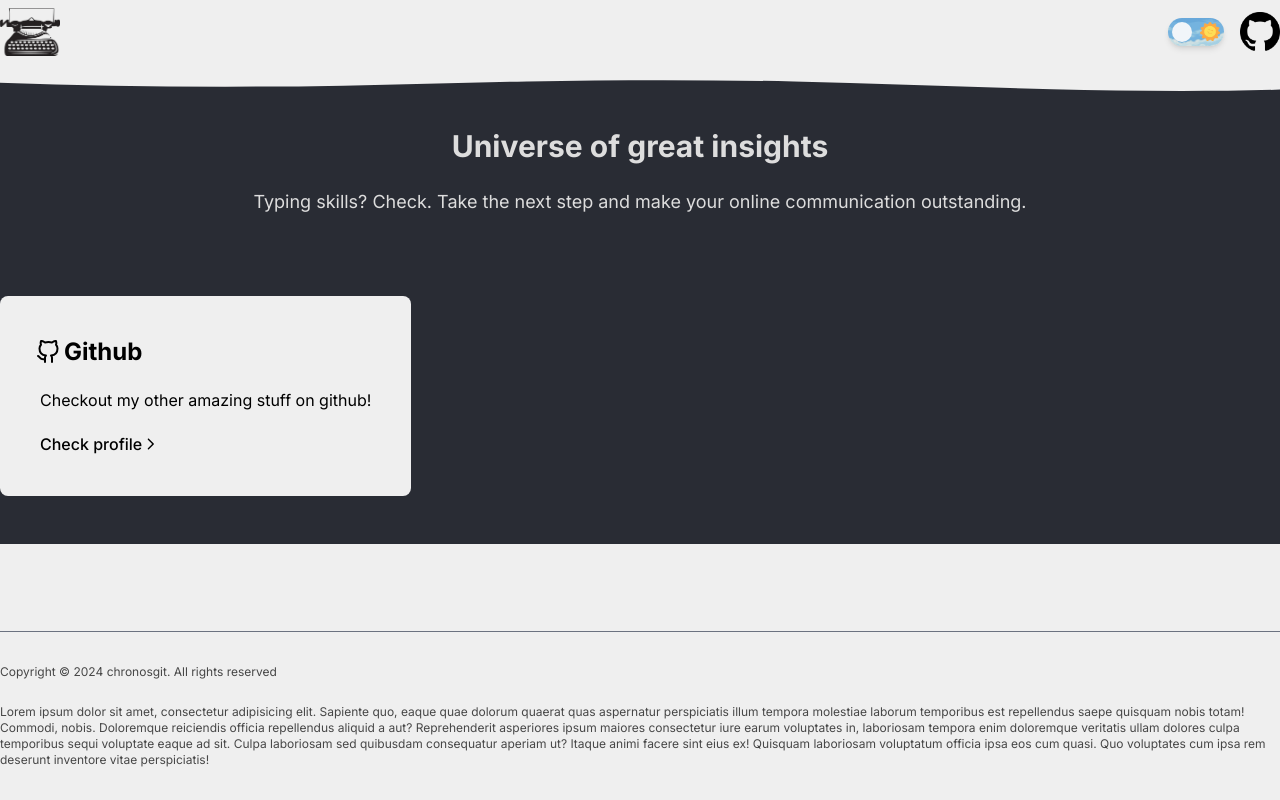
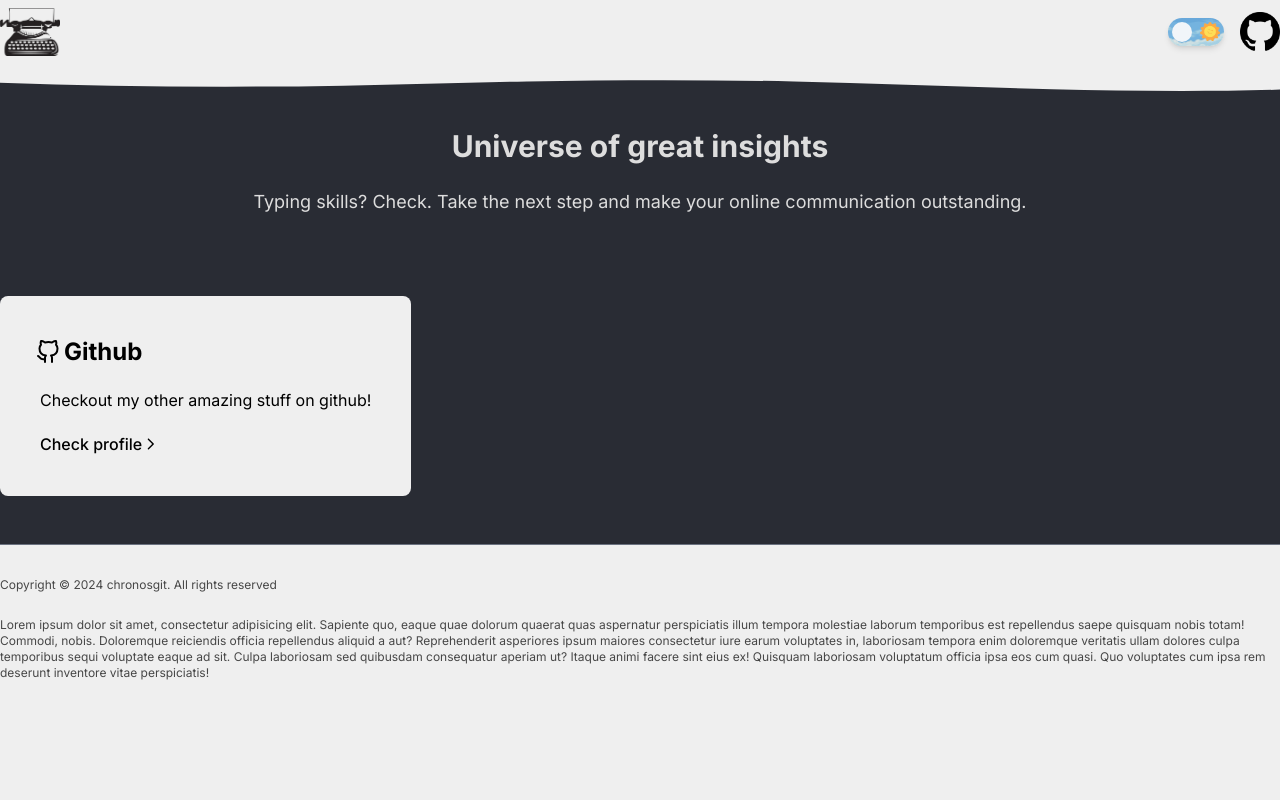
Before and after one commit to chronosgit/typewriter, a Next.js app: page / in a window 1280 px wide. Built offline with nearby package versions, Linux system fonts and the light colour scheme.

Commit message:
feat: updated footer

```diff
--- a/src/components/footer/Footer.tsx
+++ b/src/components/footer/Footer.tsx
@@ -2,7 +2,7 @@ const Footer = () => {
 	const currentYear = new Date().getFullYear();
 
 	return (
-		<footer className="absolute bottom-0 w-full py-8 border-t border-gray-500">
+		<footer className="py-8 border-t border-gray-500">
 			<div className="max-w-screen-xl mx-auto opacity-70 text-xs">
 				<p className="mb-6">
 					Copyright © {currentYear} chronosgit. All rights reserved
```
